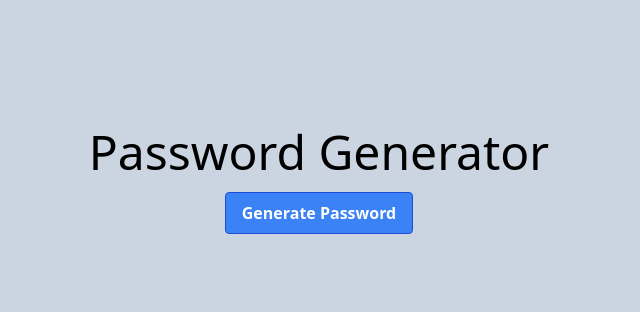
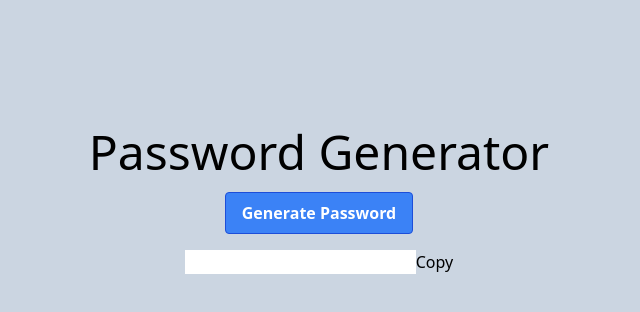
Before and after one commit to piotrszubert/password-generator, a Next.js app: page /password in a window 1280 px wide. Shown: the top 312 px of the page, without its empty margins (321-961 px from the left). Built offline with nearby package versions, Linux system fonts and the light colour scheme.

Commit message:
added copy button

```diff
--- /dev/null
+++ b/components/copyButton.tsx
@@ -0,0 +1,26 @@
+import React from 'react';
+import Clipboard from 'clipboard';
+
+type Props = {
+  text: string;
+};
+
+const CopyButton: React.FC<Props> = ({ text }) => {
+  const buttonRef = React.useRef<HTMLButtonElement>(null);
+
+  React.useEffect(() => {
+    const clipboard = new Clipboard(buttonRef.current as HTMLElement);
+
+    return () => {
+      clipboard.destroy();
+    };
+  }, []);
+
+  return (
+    <button ref={buttonRef} data-clipboard-text={text}>
+      Copy
+    </button>
+  );
+};
+
+export default CopyButton;
--- a/package.json
+++ b/package.json
@@ -13,6 +13,7 @@
     "@types/node": "18.11.18",
     "@types/react": "18.0.27",
     "@types/react-dom": "18.0.10",
+    "clipboard": "^2.0.11",
     "eslint": "8.33.0",
     "eslint-config-next": "13.1.6",
     "generate-password": "^1.7.0",
--- a/src/pages/password.tsx
+++ b/src/pages/password.tsx
@@ -1,5 +1,6 @@
 import React, { useState } from 'react';
 import generatePassword from 'generate-password';
+import CopyButton from 'components/copyButton'
 
 const Password: React.FC = () => {
   const [password, setPassword] = useState<string>('');
@@ -28,7 +29,10 @@ const Password: React.FC = () => {
                             Generate Password
                     </button>
                 </div>
-                <p>{password}</p>
+                <div>
+                    <input type="text" value={password} />
+                    <CopyButton text={password} />
+                </div>
             </div>
         </div>
     </div>
```
Also changed, not shown: 1 other file (tests, documents, lock files or other folders).
